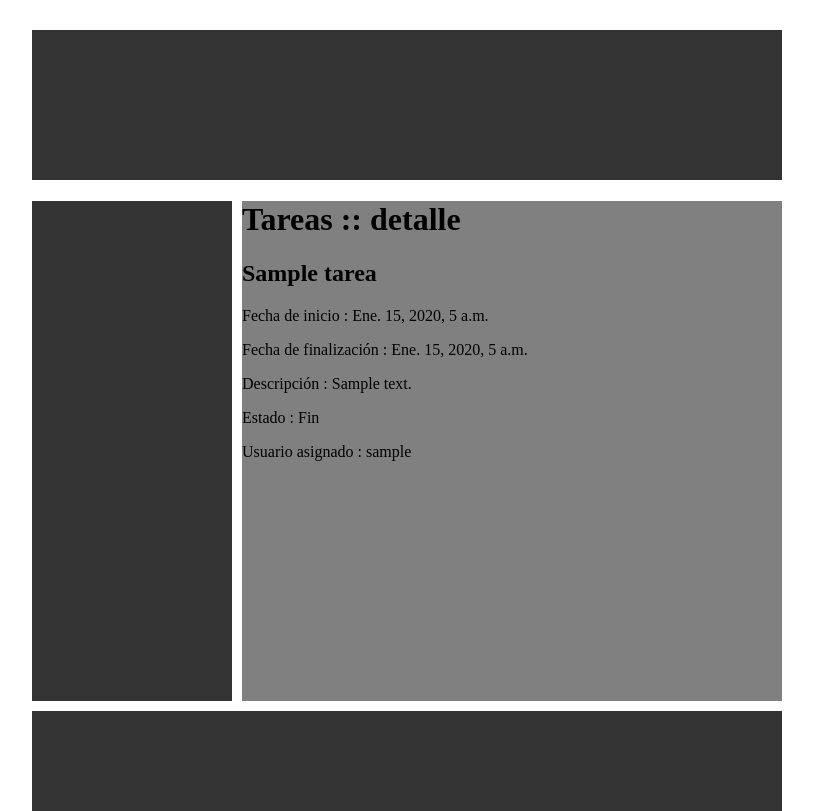
After one commit to carealejo/dtest, a Django app: page /tareas/detalle/1/ in a window 1280 px wide. The commit adds this page. Shown: the whole page, without its empty margins (233-1046 px from the left). Run offline with Django 3.2, Linux system fonts and the light colour scheme; tables that the repository leaves empty hold one stand-in row (values such as "Sample post").

Commit message:
Generic views con clases y mejoras a la plantilla

```diff
--- a/ptec/settings.py
+++ b/ptec/settings.py
@@ -67,6 +67,7 @@ STATICFILES_DIRS = (
     # Put strings here, like "/home/html/static" or "C:/www/django/static".
     # Always use forward slashes, even on Windows.
     # Don't forget to use absolute paths, not relative paths.
+    '/home/farhat/work/nuevosmedios/dtest/tareas/static'
 )
 
 # List of finder classes that know how to find static files in
--- a/ptec/templates/base.html
+++ b/ptec/templates/base.html
@@ -38,12 +38,12 @@ IMPORTANT: In order to make this work you have to download http://csseasy.com/la
 	*/
 
 
-#wrapper{
-width:750px;
-background:url(background_3.gif) repeat-y; /* WARNING: IF YOU CHANGE THE COLORS OF THE LAYOUT YOU HAVE TO CHANGE THIS IMAGE! */
-overflow:auto; /* USE FIREFOX GUYS! WE ONLY NEED THIS LINE BECAUSE INTERNET EXPLODER ISN'T READING CODE PROPERLY */
-margin-top:10px;
-}
+	<!-- #wrapper{ -->
+	<!-- width:750px; -->
+	<!-- background:url({{ STATIC_URL }}img/background_3.gif) repeat-y; /* WARNING: IF YOU CHANGE THE COLORS OF THE LAYOUT YOU HAVE TO CHANGE THIS IMAGE! */ -->
+	<!-- overflow:auto; /* USE FIREFOX GUYS! WE ONLY NEED THIS LINE BECAUSE INTERNET EXPLODER ISN'T READING CODE PROPERLY */ -->
+	<!-- margin-top:10px; -->
+	<!-- } -->
 
 
 	/* ----- NAVIGATION ----- */
@@ -95,6 +95,8 @@ background-color:#333333;
       </div>
       <div id="wrapper">
 	<div id="navigation">
+	  {% block navigation %}
+	  {% endblock %}
 	</div>
 	<div id="content">
 	  {% block content %}
@@ -102,6 +104,9 @@ background-color:#333333;
 	</div>
       </div>
       <div id="footer">
+	{% block footer %}
+	{% endblock %}
       </div>
 
-</body></html>
+    </body>
+  </html>
--- /dev/null
+++ b/ptec/templates/tareas/tarea_detail.html
@@ -0,0 +1,10 @@
+{% extends "base.html" %}
+{% block content %}
+<h1>Tareas :: detalle</h1>
+<h2>{{ object.nombre }}</h2>
+<p>Fecha de inicio : {{ object.fechaini }}</p>
+<p>Fecha de finalización : {{ object.fechafin }}</p>
+<p>Descripción : {{ object.descripcion }}</p>
+<p>Estado : {{ object.estado }}</p>
+<p>Usuario asignado : {{ object.usuario }}</p>
+{% endblock %}
--- a/ptec/templates/tareas/tarea_form.html
+++ b/ptec/templates/tareas/tarea_form.html
@@ -43,7 +43,7 @@
 {% extends "base.html" %}
 {% block content %}
 
-<h1>Tarea:: crear</h1>
+<h1>Tarea :: crear</h1>
 {% if error_message %}<p><strong>{{ error_message }}</strong></p>{% endif %}
 
 <form action="." method="post">
--- a/ptec/urls.py
+++ b/ptec/urls.py
@@ -1,20 +1,56 @@
 from django.conf.urls import patterns, include, url
-from django.views.generic import list_detail
+from django.views.generic import *
 from tareas.models import Tarea
 
 # Uncomment the next two lines to enable the admin:
 from django.contrib import admin
 admin.autodiscover()
 
-tarea_info = {
-    'queryset': Tarea.objects.all(),
-    }
-
 urlpatterns = patterns('',
                        url(r'^admin/', include(admin.site.urls)),
-                       (r'^tareas/$', list_detail.object_list, tarea_info),
+                       (r'^tareas/$', ListView.as_view(
+            model=Tarea,
+            )),
+                       (r'^tareas/detalle/(?P<pk>\d+)/$', DetailView.as_view(
+            model=Tarea,
+            )),
+                       (r'^tareas/crear/$', CreateView.as_view(
+            model=Tarea,
+            )),
+
+
                        (r'^tareas/crear/?$',
                         'django.views.generic.create_update.create_object',
                         dict(model=Tarea,post_save_redirect="/tareas/") ),
 
                        )
+
+# urlpatterns += patterns('',
+#                         url (
+#         regex = '^list/$',
+#         view =  TareaListView.as_view(),
+#         name = 'tarea_list'
+#         ),
+
+#                         url (
+#         regex = '^detail/(?P\d+)/$',
+#         view =  TareaDetailView.as_view(),
+#         name = 'tarea_detail'
+#         ),
+#                         url (
+#         regex = '^create/$',
+#         view =  TareaCreateView.as_view(),
+#         name = 'tarea_create'
+#         ),
+
+#                         url (
+#         regex = '^delete/(?P\d+)/$',
+#         view =  TareaDeleteView.as_view(),
+#         name = 'tarea_delete'
+#         ),
+#                         url (
+#         regex = '^update/(?P\d+)/$',
+#         view =  TareaUpdateView.as_view(),
+#         name = 'tarea_update'
+#         ),
+#                         )
--- a/tareas/models.py
+++ b/tareas/models.py
@@ -17,6 +17,10 @@ class Tarea(models.Model):
     descripcion = models.CharField(max_length=500)
     estado = models.CharField(max_length=4,choices=Estado_Tareas)
     usuario = models.ForeignKey(User)
+
+    def get_absolute_url(self):
+        return '/tareas/detalle/'+str(self.pk)
+
     def __unicode__(self):
         return self.nombre
 
```
Also changed, not shown: ptec/templates/tareas/tarea_list.html (+6 -3 lines), tareas/views.py (+12 -1 lines), 5 other files. Lines whose indentation alone changed are shown as unchanged.
